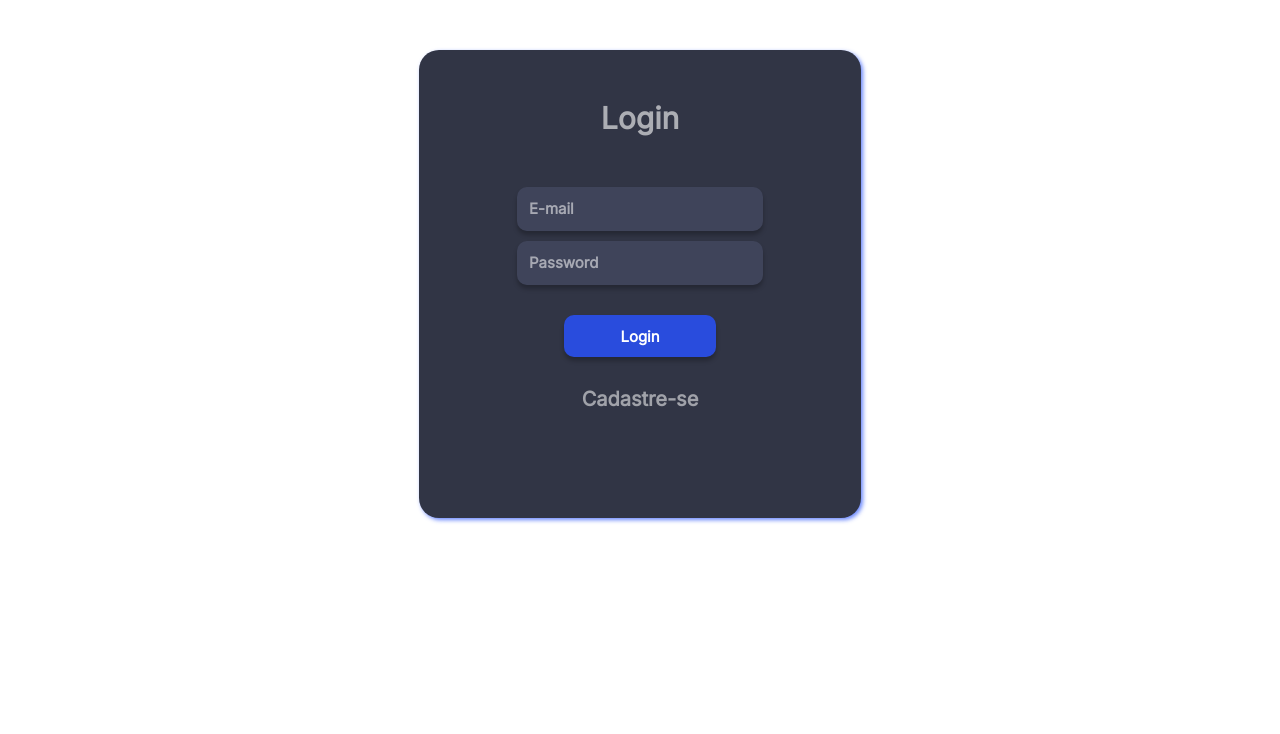
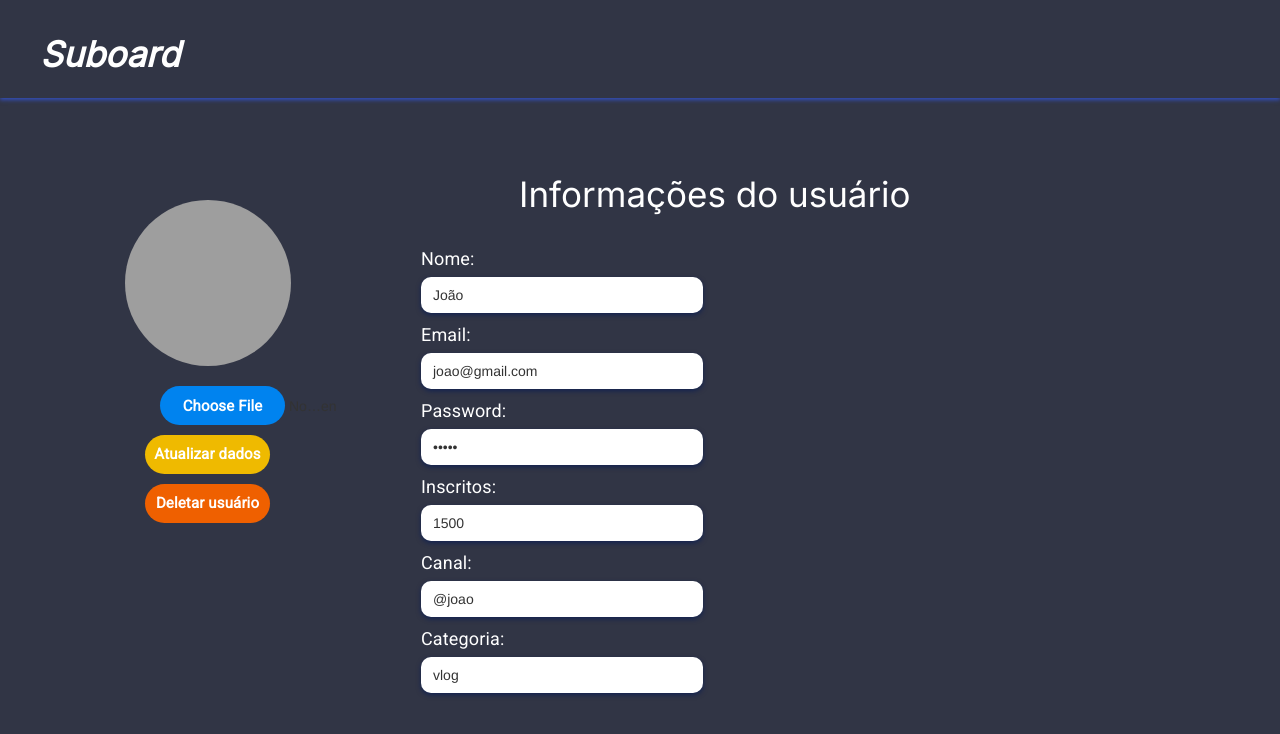
Before and after one commit to joaovictorgit/suboard, an Angular app: page / in a window 1280 px wide. Shown: the top 734 px of the page. Built offline with nearby package versions, Linux system fonts and the light colour scheme; grey boxes are pictures that could not be loaded.

Commit message:
Add UserScreen

```diff
--- a/src/app/app.component.html
+++ b/src/app/app.component.html
@@ -1 +1,5 @@
-<router-outlet></router-outlet>
+<app-user></app-user>
+<!--
+  <router-outlet></router-outlet>
+
+-->
--- a/src/app/home/home.component.html
+++ b/src/app/home/home.component.html
@@ -1,6 +1,5 @@
 <html>
   <head>
-    <title>Home</title>
     <link
       href="//maxcdn.bootstrapcdn.com/font-awesome/4.7.0/css/font-awesome.min.css"
       rel="stylesheet"
--- a/src/app/login/login.component.html
+++ b/src/app/login/login.component.html
@@ -1,7 +1,5 @@
 <html>
-  <head>
-    Login
-  </head>
+  <head> </head>
   <body>
     <div class="container-login">
       <div class="container-data-login">
--- a/src/app/user/user.component.css
+++ b/src/app/user/user.component.css
@@ -0,0 +1,195 @@
+body {
+  background: #313545;
+  height: 1000px;
+}
+
+.container-user {
+  display: flex;
+  flex-direction: column;
+  width: 100%;
+  height: 100%;
+}
+
+.header {
+  display: flex;
+  flex-direction: row;
+  column-gap: 5px;
+  align-items: center;
+  box-sizing: border-box;
+  position: absolute;
+  width: 100%;
+  height: 98px;
+  left: 0px;
+  top: 0px;
+  background: #313545;
+  border: none;
+  box-shadow: 0px 2px 4px rgba(52, 85, 216, 0.8);
+}
+
+.header h1 {
+  font-family: "Inter";
+  font-style: oblique;
+  font-weight: 800;
+  font-size: 35px;
+  line-height: 48px;
+  color: #fff;
+  margin-left: 40px;
+  cursor: pointer;
+}
+
+.header .fa {
+  display: flex;
+  justify-content: center;
+  align-items: center;
+  width: 50px;
+  height: 50px;
+}
+
+.container-body-user {
+  display: flex;
+}
+
+.container-image-buttons {
+  position: absolute;
+  left: 75px;
+  top: 200px;
+  display: flex;
+  flex-direction: column;
+  row-gap: 10px;
+  justify-content: center;
+  align-items: center;
+}
+
+.image-button {
+  display: flex;
+  flex-direction: row;
+  justify-content: center;
+  align-items: center;
+}
+
+.image-user-upload {
+  width: 166px;
+  height: 166px;
+  border: none;
+  border-radius: 50%;
+  margin-bottom: 10px;
+}
+
+.update {
+  width: 125px;
+  height: 39px;
+  background: #efba00;
+  border: none;
+  border-radius: 20px;
+  font-family: "Roboto";
+  font-style: normal;
+  font-weight: 800;
+  font-size: 15px;
+  text-align: center;
+  letter-spacing: 0.15px;
+  color: #ffffff;
+}
+
+input[type="file"]::file-selector-button {
+  margin-left: 85px;
+  width: 125px;
+  height: 39px;
+  background: #0083ef;
+  border: none;
+  border-radius: 20px;
+  font-family: "Roboto";
+  font-style: normal;
+  font-weight: 800;
+  font-size: 15px;
+  letter-spacing: 0.15px;
+  color: #ffffff;
+  cursor: pointer;
+}
+
+.image-button i {
+  display: flex;
+  justify-content: center;
+  align-items: center;
+  width: 30px;
+  height: 30px;
+  position: relative;
+  left: -40px;
+  top: 40px;
+  background: #ffffff;
+  border-radius: 50px;
+  color: rgba(0, 0, 0, 0.54);
+  box-shadow: 0px 4px 4px rgba(0, 0, 0, 0.25);
+  cursor: pointer;
+}
+
+.delete {
+  width: 125px;
+  height: 39px;
+  background: #ef6000;
+  border: none;
+  border-radius: 20px;
+  font-family: "Roboto";
+  font-style: normal;
+  font-weight: 800;
+  font-size: 15px;
+  text-align: center;
+  letter-spacing: 0.15px;
+  color: #ffffff;
+}
+
+.title {
+  position: relative;
+  width: 601px;
+  height: 47px;
+  left: 519px;
+  top: 153px;
+  font-family: "Inter";
+  font-style: normal;
+  font-weight: 500;
+  font-size: 35px;
+  line-height: 42px;
+
+  color: #fff;
+}
+
+.container-information-user {
+  display: flex;
+  flex-direction: column;
+  row-gap: 10px;
+  position: relative;
+  left: -180px;
+  top: 247px;
+}
+
+.container-information-user form {
+  display: flex;
+  flex-direction: column;
+  row-gap: 10px;
+}
+
+.item-input {
+  display: flex;
+  flex-direction: column;
+  row-gap: 2px;
+}
+
+.item-input label {
+  font-family: "Roboto";
+  font-style: normal;
+  font-weight: 500;
+  font-size: 18px;
+  line-height: 23px;
+  letter-spacing: 0.15px;
+  color: #fff;
+}
+
+.item-input .input {
+  width: 282px;
+  height: 36px;
+  background: #ffffff;
+  box-shadow: 0px 2px 5px rgba(0, 24, 88, 0.64);
+  border: none;
+  border-radius: 10px;
+  text-indent: 10px;
+  outline: none;
+}
--- a/src/app/user/user.component.html
+++ b/src/app/user/user.component.html
@@ -1 +1,93 @@
-<div>User</div>
+<html>
+  <head>
+    <link
+      href="//maxcdn.bootstrapcdn.com/font-awesome/4.7.0/css/font-awesome.min.css"
+      rel="stylesheet"
+    />
+    <link
+      rel="stylesheet"
+      href="https://maxcdn.bootstrapcdn.com/bootstrap/3.3.7/css/bootstrap.min.css"
+    />
+  </head>
+  <body>
+    <div class="container-user">
+      <div class="header">
+        <h1>Suboard</h1>
+      </div>
+      <div class="container-body-user">
+        <h3 class="title">Informações do usuário</h3>
+        <div class="container-image-buttons">
+          <div class="image-button">
+            <img
+              src="https://as1.ftcdn.net/v2/jpg/02/59/39/46/1000_F_259394679_GGA8JJAEkukYJL9XXFH2JoC3nMguBPNH.jpg"
+              alt="perfil"
+              class="image-user-upload"
+            />
+          </div>
+
+          <input type="file" value="Atualizar foto" />
+          <input type="submit" class="update" value="Atualizar dados" />
+          <input type="submit" class="delete" value="Deletar usuário" />
+        </div>
+        <div class="container-information-user">
+          <form>
+            <div class="item-input">
+              <label>Nome: </label>
+              <input
+                type="text"
+                class="input"
+                placeholder="Digite seu nome"
+                value="João"
+              />
+            </div>
+            <div class="item-input">
+              <label>Email: </label>
+              <input
+                type="email"
+                class="input"
+                placeholder="Digite seu email"
+                value="joao@gmail.com"
+              />
+            </div>
+            <div class="item-input">
+              <label>Password: </label>
+              <input
+                type="password"
+                class="input"
+                placeholder="Digite sua senha"
+                value="12345"
+              />
+            </div>
+            <div class="item-input">
+              <label>Inscritos: </label>
+              <input
+                type="number"
+                class="input"
+                placeholder="Digite a quantidade de inscritos"
+                value="1500"
+              />
+            </div>
+            <div class="item-input">
+              <label>Canal: </label>
+              <input
+                type="text"
+                class="input"
+                placeholder="Digite seu canal"
+                value="@joao"
+              />
+            </div>
+            <div class="item-input">
+              <label>Categoria: </label>
+              <input
+                type="text"
+                class="input"
+                placeholder="Digite a categoria do seu canal"
+                value="vlog"
+              />
+            </div>
+          </form>
+        </div>
+      </div>
+    </div>
+  </body>
+</html>
```
